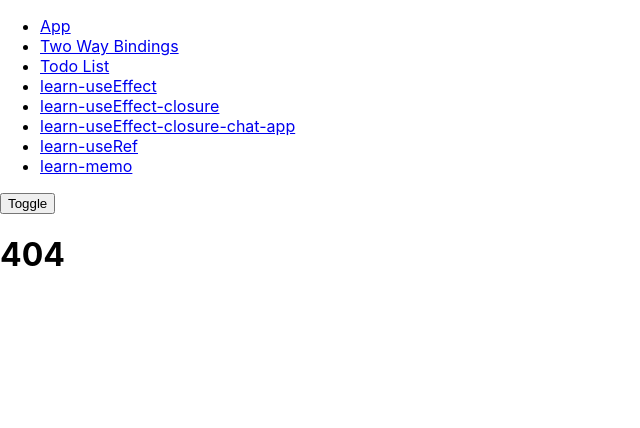
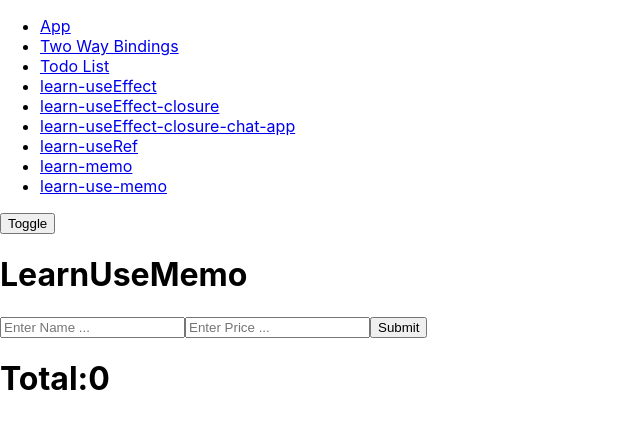
Before and after one commit to maihuongnguyenthi/learnreact, a React (Create React App) app: page /learn-use-memo in a window 1280 px wide. Before the commit this address had no page. Shown: the top 428 px of the page, without its empty margins (0-640 px from the left). Built offline with nearby package versions, Linux system fonts and the light colour scheme.

Commit message:
learn useMemo

```diff
--- a/src/index.js
+++ b/src/index.js
@@ -11,6 +11,7 @@ import LearnUseEffectClosure from './pages/LearnUseEffectClosure';
 import LearnUseEffectChatApp from './pages/LearnUseEffectChatApp';
 import LearnUseRef from './pages/LearnUseRef';
 import LearnMemo from './pages/LearnMemo';
+import LearnUseMemo from './pages/LearnUseMemo';
 import NoPage from './pages/NoPage';
 import reportWebVitals from './reportWebVitals';
 
@@ -42,6 +43,7 @@ root.render(
           <Route path="learn-useEffect-chat-app" element={<LearnUseEffectChatApp />} />
           <Route path="learn-useRef" element={<LearnUseRef />} />
           <Route path="learn-memo" element={<LearnMemo />} />
+          <Route path="learn-use-memo" element={<LearnUseMemo />} />
           <Route path="*" element={<NoPage />} />
         </Route>
       </Routes>
--- a/src/pages/Layout.js
+++ b/src/pages/Layout.js
@@ -32,6 +32,9 @@ const Layout = () => {
           <li>
             <Link to="/learn-memo">learn-memo</Link>
           </li>
+          <li>
+            <Link to="/learn-use-memo">learn-use-memo</Link>
+          </li>
         </ul>
 
         <button onClick={()=>setShow(!show)}>Toggle</button>
--- a/src/pages/LearnMemo.js
+++ b/src/pages/LearnMemo.js
@@ -1,6 +1,6 @@
 import { useState, useCallback } from "react";
 import TestMemo from "./TestMemo";
-//1.memo :Dùng để kiểm tra các component con có giá trị prop
+//1.memo(HOC) :Dùng để kiểm tra các component con có giá trị prop
 //thay đổi không nếu không thay đổi không cần re-render lại
 //2. useCallback() thường đc dùng kết hợp với memo để ghi nhớ các prop là các hàm tham chiếu(function)
 
--- /dev/null
+++ b/src/pages/LearnUseMemo.js
@@ -0,0 +1,50 @@
+import { useState, useMemo } from "react";
+
+const LearnUseMemo = () => {
+    const [name, setName] = useState('')
+    const [price, setPrice] = useState('')
+    const [products, setProducts] = useState([])
+
+    const handleSubmit = () => {
+        setProducts([...products,
+        {
+            name,
+            price: +price //Number
+        }])
+    }
+
+    const total = useMemo(() => {
+        const result = products.reduce((result, product) => {
+            console.log('Tinh toan lai')
+            return result + product.price
+        },0)
+
+        return result
+    }, [products])
+
+    return <div>
+        <h1>LearnUseMemo</h1>
+        <input
+            value={name}
+            placeholder="Enter Name ..."
+            onChange={e => setName(e.target.value)}
+        />
+        <input
+            value={price}
+            placeholder="Enter Price ..."
+            onChange={e => setPrice(e.target.value)}
+        />
+        <button onClick={handleSubmit}>Submit</button>
+        <h1>Total:{total}</h1>
+        <ul>
+            {products.map((product, index) => (
+                <li key={index}>
+                    Name: {product.name} <br/>
+                    Price: {product.price}
+                </li>
+            ))}
+        </ul>
+    </div>;
+};
+
+export default LearnUseMemo;
```
